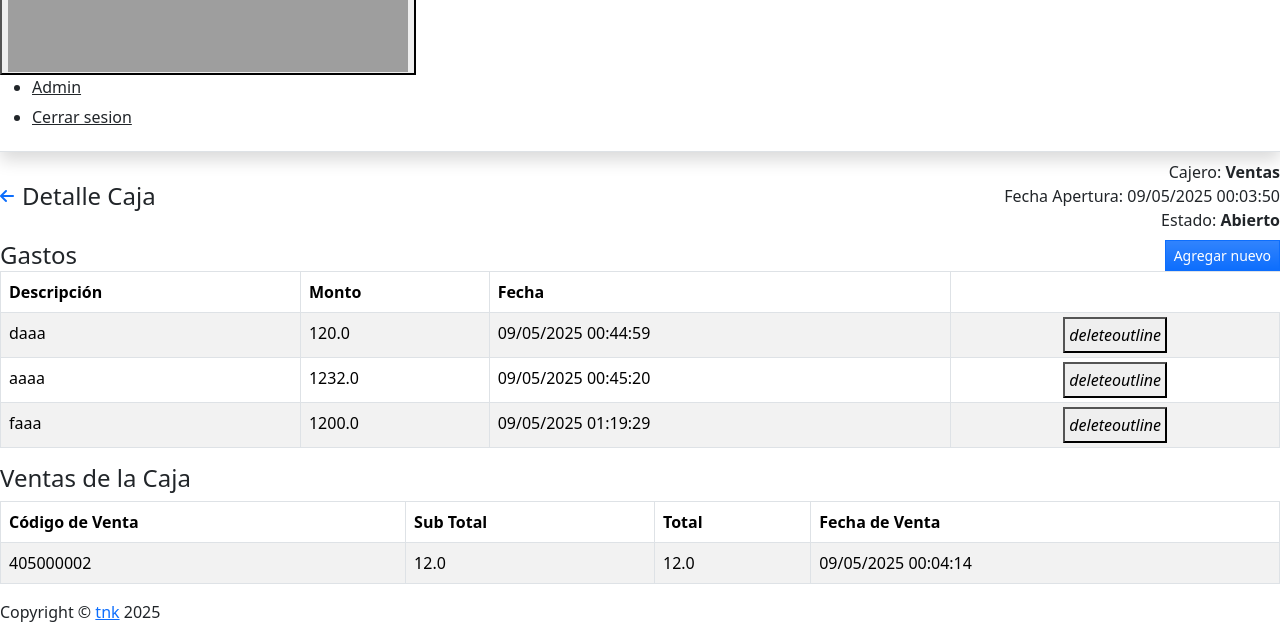
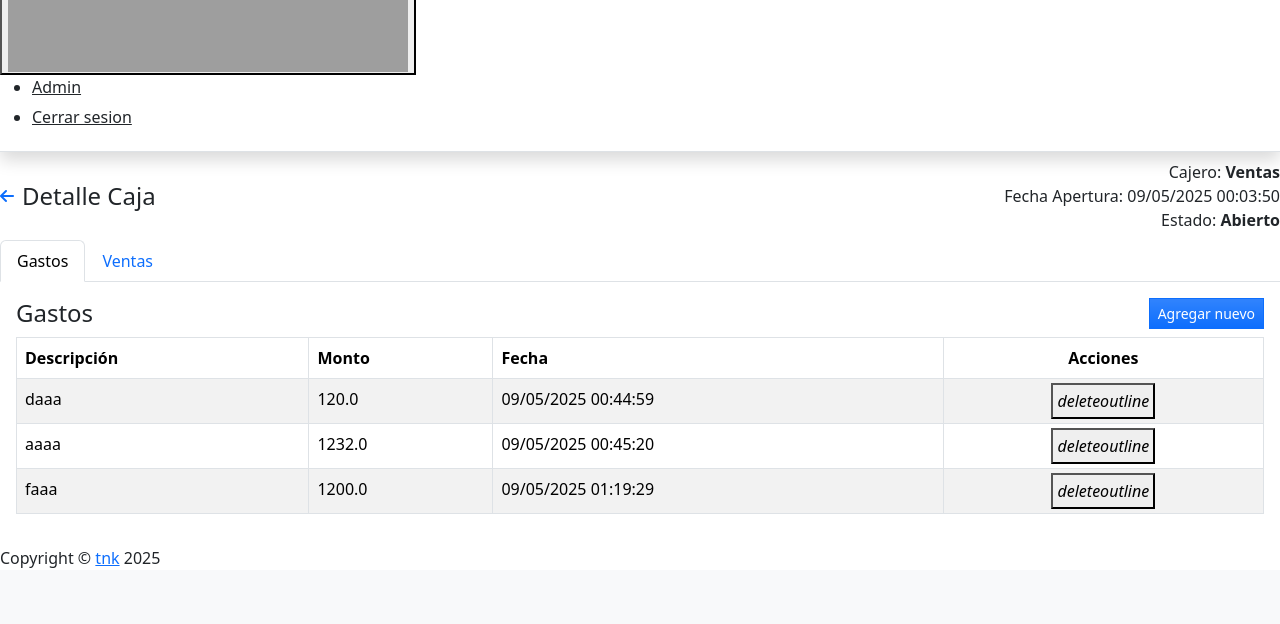
Before and after one commit to titanke/sistema-parque, a Django app: page /cash_register_detail/4/ in a window 1280 px wide. Shown: the part 472-1096 px from the top of the page. After the commit the page ends 1040 px from the top, so only its background shows below. Run offline with Django 3.2, Linux system fonts and the light colour scheme; a user stored in the database is signed in; data comes from the database, SQL or seed files in the repository; both versions use the stored data as it was after the commit; parts of the project's set-up code (start-up, migrations or seed data) failed here and were passed over; some libraries are stand-ins or nearby versions; grey boxes are pictures that could not be loaded.

Commit message:
feat: tabs tablas

```diff
--- a/posApp/templates/posApp/cashRegister/cash_register_detail.html
+++ b/posApp/templates/posApp/cashRegister/cash_register_detail.html
@@ -1,10 +1,11 @@
 {% extends "posApp/base.html" %} {% block pageContent %}
+
 <div class="mdc-layout-grid__cell stretch-card mdc-layout-grid__cell--span-12">
     <div class="mdc-card py-2">
       <div class="d-flex justify-content-between align-items-center">
-            <div class="d-flex align-items-center"> {# Contenedor para la flecha y el título #}
-                <a href="{% url 'cash_register-page' %}" class="me-2" title="Regresar a la lista"> {# Enlace de regreso #}
-                    <i class="fa-solid fa-arrow-left"></i> {# Icono de flecha izquierda (asegúrate de tener Font Awesome cargado) #}
+        <div class="d-flex align-items-center">
+          <a href="{% url 'cash_register-page' %}" class="me-2" title="Regresar a la lista">
+            <i class="fa-solid fa-arrow-left"></i>
           </a>
           <h4 class="card-title mb-0">Detalle Caja</h4>
         </div>
@@ -16,13 +17,32 @@
       </div>
     </div>
   </div>
+
+  <!-- Único contenedor con NavTabs -->
   <div class="mdc-layout-grid__cell stretch-card mdc-layout-grid__cell--span-12">
     <div class="mdc-card">
-        <div class="d-flex justify-content-between align-items-center">
+      <!-- Nav tabs -->
+      <ul class="nav nav-tabs" id="cashTabs" role="tablist">
+        <li class="nav-item">
+          <a class="nav-link active" id="tab-expenses" data-toggle="tab" href="#pane-expenses" role="tab" aria-controls="pane-expenses" aria-selected="true">
+            Gastos
+          </a>
+        </li>
+        <li class="nav-item">
+          <a class="nav-link" id="tab-sales" data-toggle="tab" href="#pane-sales" role="tab" aria-controls="pane-sales" aria-selected="false">
+            Ventas
+          </a>
+        </li>
+      </ul>
+      <!-- Tab panes -->
+      <div class="tab-content" id="cashTabsContent">
+        <!-- PANE 1: Gastos -->
+        <div class="tab-pane fade show active p-3" id="pane-expenses" role="tabpanel" aria-labelledby="tab-expenses">
+          <div class="d-flex justify-content-between align-items-center mb-2">
             <h4 class="card-title">Gastos</h4>
-            <div class="text-start">
-                <button class="btn btn-primary bg-gradient btn-sm rounded-0" id="create_new"  data-id="{{ cash_register.pk }}" ><i class="mdi mdi-plus"></i><span> Agregar nuevo</span></button>
-            </div>
+            <button class="btn btn-primary bg-gradient btn-sm rounded-0" id="create_new" data-id="{{ cash_register.pk }}">
+              <i class="mdi mdi-plus"></i><span> Agregar nuevo</span>
+            </button>
           </div>
           <div class="table-responsive">
             <table class="table table-striped table-bordered">
@@ -31,6 +51,7 @@
                   <th>Descripción</th>
                   <th>Monto</th>
                   <th>Fecha</th>
+                  <th class="text-center">Acciones</th>
                 </tr>
               </thead>
               <tbody>
@@ -40,26 +61,26 @@
                   <td>{{ expense.amount }}</td>
                   <td>{{ expense.expense_date|date:"d/m/Y H:i:s" }}</td>
                   <td class="px-2 py-1 text-center">
-                            <button class="mdc-button mdc-button--raised p-1 icon-button filled-button--danger mdc-ripple-upgraded delete-data" type="button" data-id="{{ expense.pk }}" title="Delete">
+                    <button class="mdc-button mdc-button--raised p-1 icon-button filled-button--danger mdc-ripple-upgraded delete-data"
+                            type="button"
+                            data-id="{{ expense.pk }}"
+                            title="Delete">
                       <i class="material-icons mdc-button__icon">deleteoutline</i>
                     </button>
                   </td>
                 </tr>
                 {% empty %}
                 <tr>
-                        <td colspan="3" class="text-center">No hay gastos registrados para esta caja.</td>
+                  <td colspan="4" class="text-center">No hay gastos registrados para esta caja.</td>
                 </tr>
                 {% endfor %}
               </tbody>
             </table>
           </div>
         </div>
-</div>
-<div class="mdc-layout-grid__cell stretch-card mdc-layout-grid__cell--span-12">
-    <div class="mdc-card">
-        <div class="card-title">
-            <h4>Ventas de la Caja</h4>
-        </div>
+        <!-- PANE 2: Ventas -->
+        <div class="tab-pane fade p-3" id="pane-sales" role="tabpanel" aria-labelledby="tab-sales">
+          <h4 class="card-title mb-2">Ventas de la Caja</h4>
           <div class="table-responsive">
             <table class="table table-striped table-bordered">
               <thead>
@@ -77,7 +98,6 @@
                   <td>{{ sale.sub_total }}</td>
                   <td>{{ sale.grand_total }}</td>
                   <td>{{ sale.date_added|date:"d/m/Y H:i:s" }}</td>
-
                 </tr>
                 {% empty %}
                 <tr>
@@ -86,6 +106,8 @@
                 {% endfor %}
               </tbody>
             </table>
+          </div>
+        </div>
       </div>
     </div>
   </div>
@@ -99,6 +121,10 @@
         $('.delete-data').click(function() {
             _conf("¿Esta seguro de borrar este gasto?", "delete_payment", [$(this).attr('data-id')])
         })
+        $('#cashTabs a').on('click', function (e) {
+            e.preventDefault();
+            $(this).tab('show');
+        });
     })
 
     function delete_payment($id) {
--- a/posApp/views.py
+++ b/posApp/views.py
@@ -274,19 +274,28 @@ def cash_register(request):
 
 @login_required
 def cash_register_detail(request, pk):
+    cash_register = get_object_or_404(CashRegister, pk=pk)
+    expenses = cash_register.expenses.all()
+    cash_register_sales = CashRegisterSales.objects.filter(cash_register=cash_register)
+    sales = [crs.sale for crs in cash_register_sales]
+    expense_total = expenses.aggregate(total=Sum('amount'))['total'] or 0
+    # suma de ingresos (grand_total de cada venta)
+    income_total = sum(s.grand_total for s in sales)
 
-    cash_register = get_object_or_404(CashRegister, pk=pk)
+    # monto inicial (asumo que lo guardas en un campo llamado initial_amount)
+    initial = cash_register.opening_amount or 0
 
-    expenses = cash_register.expenses.all()
-
-    cash_register_sales = CashRegisterSales.objects.filter(cash_register=cash_register)
-    sales = [crs.sale for crs in cash_register_sales] # Extract the Sales objects.
+    # monto final = inicial + ingresos – gastos
+    final_total = initial + income_total - expense_total
 
     context = {
-        'page_title': 'Detalle Caja',
         'cash_register': cash_register,
         'expenses': expenses,
-        'sales': sales,  # Add the sales data to the context
+        'sales': sales,
+        'initial': initial,
+        'income_total': income_total,
+        'expense_total': expense_total,
+        'final_total': final_total,
     }
     return render(request, 'posApp/cashRegister/cash_register_detail.html', context)
 
```
Also changed, not shown: db.sqlite3. Lines whose indentation alone changed are shown as unchanged.
